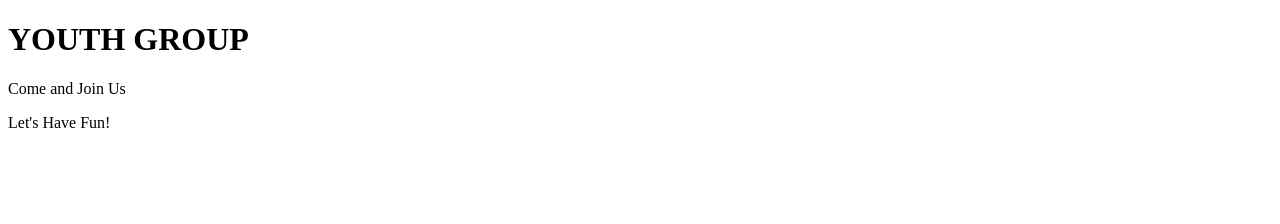
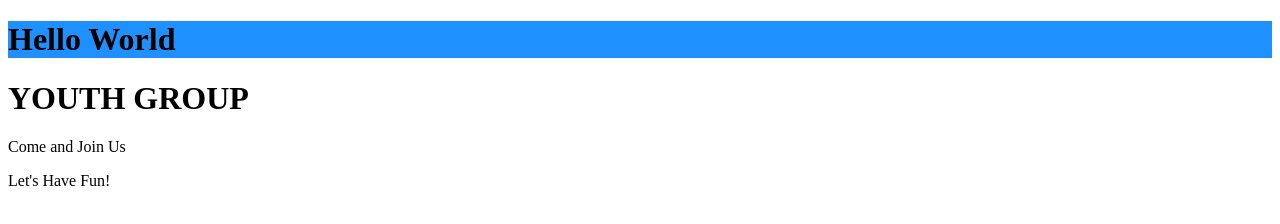
Before and after one commit to Friasmaryaa/MARIA.io, a plain HTML site: page index.html in a window 1280 px wide. Drawn offline with Linux system fonts and the light colour scheme.

Commit message:
Update index.html

```diff
--- a/index.html
+++ b/index.html
@@ -5,7 +5,7 @@
   <meta name="viewport" content="width=device-width, initial-scale=1">
 </head>
 <body>
-
+  <h1 style="background-color:DodgerBlue;">Hello World</h1>
 <div class="container">
   <h1>YOUTH GROUP</h1>
   <p>Come and Join Us</p>
```
